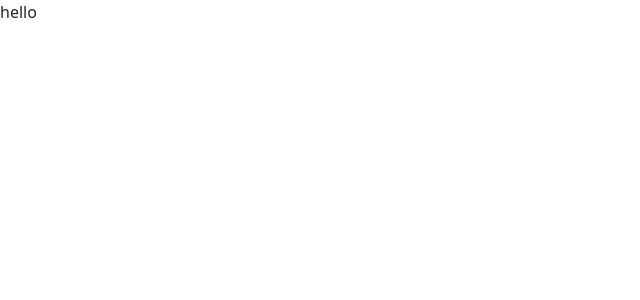
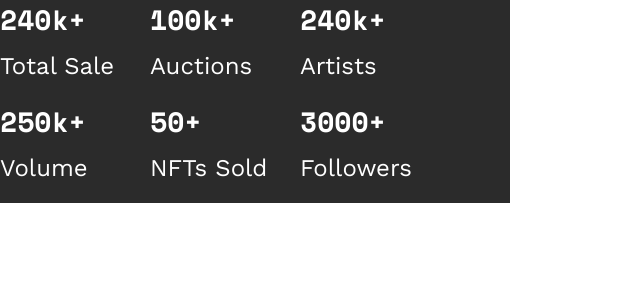
Before and after one commit to Belal-Alharash/NFT-Market, a React (Vite) app: page / in a window 1280 px wide. Shown: the top 300 px of the page, without its empty margins (0-640 px from the left). Built offline with nearby package versions, Linux system fonts and the light colour scheme.

Commit message:
InfoUlCard

```diff
--- a/src/App.jsx
+++ b/src/App.jsx
@@ -1,10 +1,12 @@
 import React from 'react'
 import './App.css'
-
+import InfoUlCard from './components/InfoUlCard/InfoUlCard'
+import data from './data/InfoUlCard.js';
 export default function App() {
   return (
     <>
-      hello
+      <InfoUlCard data={data.dataList1}/>
+      <InfoUlCard data={data.dataList2}/>
     </>
   )
 }
--- a/src/components/InfoUlCard/InfoUlCard.css
+++ b/src/components/InfoUlCard/InfoUlCard.css
@@ -0,0 +1,26 @@
+.mh_ul_infoUL{
+    display: flex;
+    align-items: center;
+    padding: 0;
+    margin: 0;
+    background-color: var(--bg-color); /*to delete later*/
+    width: 510px; /*to delete later*/
+}
+.mh_li_infoUL{
+    color: var(--primary-text-color);
+    list-style: none;
+    text-align: start;
+    width: 150px;
+}
+.mh_h4_infoUL{
+    font-family: var(--space-mono);
+    font-weight: 700;
+    font-size: 28px;
+    line-height: 39.2px;
+}
+.mh_p_infoUL{
+    font-family: var(--work-sans);
+    font-weight: 400;
+    font-size: 23.99px;
+    line-height: 38.38px;
+}
--- a/src/components/InfoUlCard/InfoUlCard.jsx
+++ b/src/components/InfoUlCard/InfoUlCard.jsx
@@ -1,8 +1,15 @@
 import React from 'react'
 import './InfoUlCard.css'
 
-export default function InfoUlCard() {
+export default function InfoUlCard({data}) {
   return (
-    <div>InfoUlCard</div>
+    <ul className='mh_ul_infoUL'>
+    {data.map((item, index) => (
+      <li key={index} className='mh_li_infoUL'>
+        <h4 className='mh_h4_infoUL'>{item.value}</h4>
+        <p className='mh_p_infoUL'>{item.label}</p>
+      </li>
+    ))}
+  </ul>
   )
 }
--- /dev/null
+++ b/src/data/InfoUlCard.js
@@ -0,0 +1,11 @@
+const dataList1 = [
+  { value: '240k+', label: 'Total Sale' },
+  { value: '100k+', label: 'Auctions' },
+  { value: '240k+', label: 'Artists' }
+];
+const dataList2 = [
+    { value: '250k+', label: 'Volume' },
+    { value: '50+', label: 'NFTs Sold' },
+    { value: '3000+', label: 'Followers' }
+]
+export default  { dataList1, dataList2 };
```
